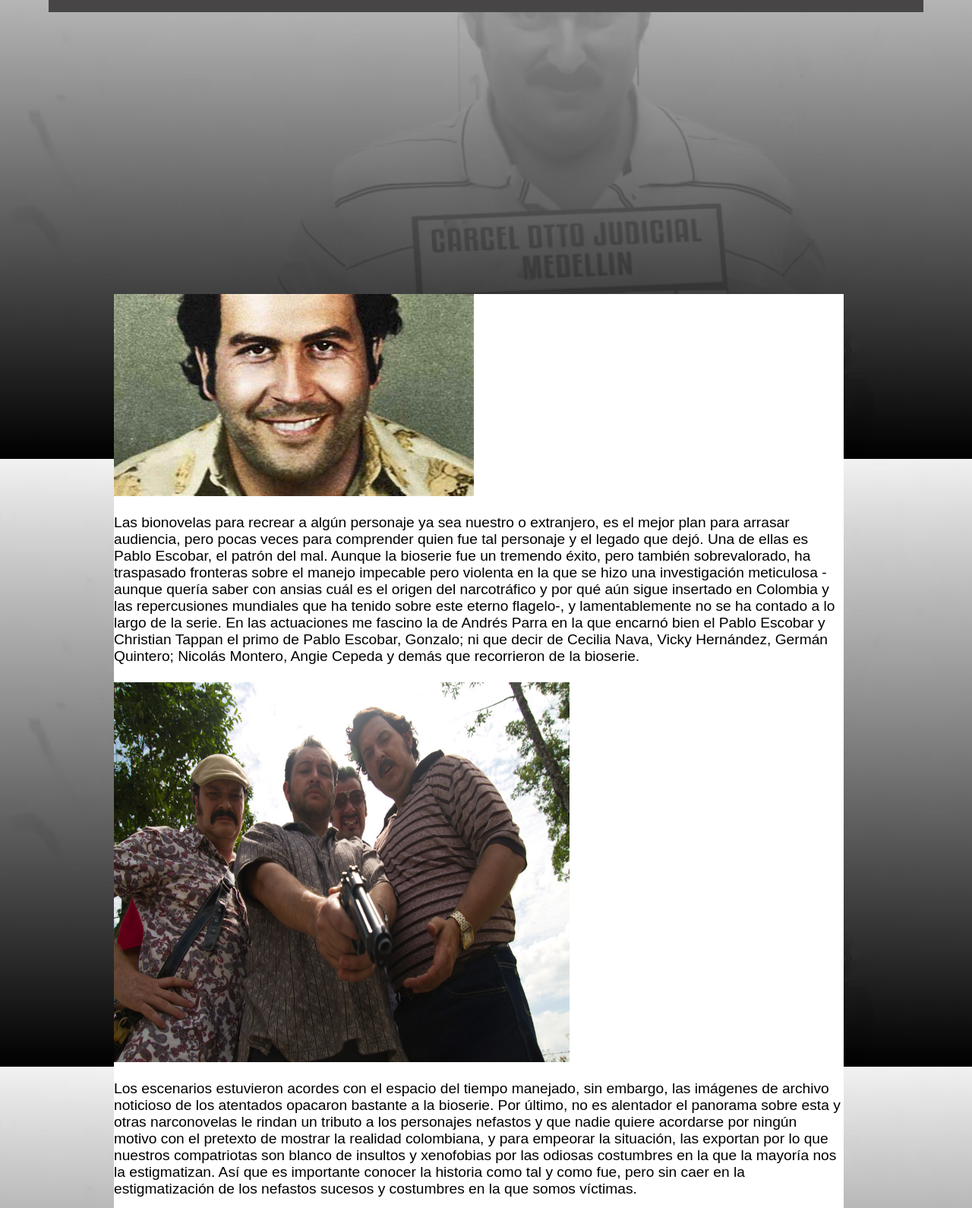
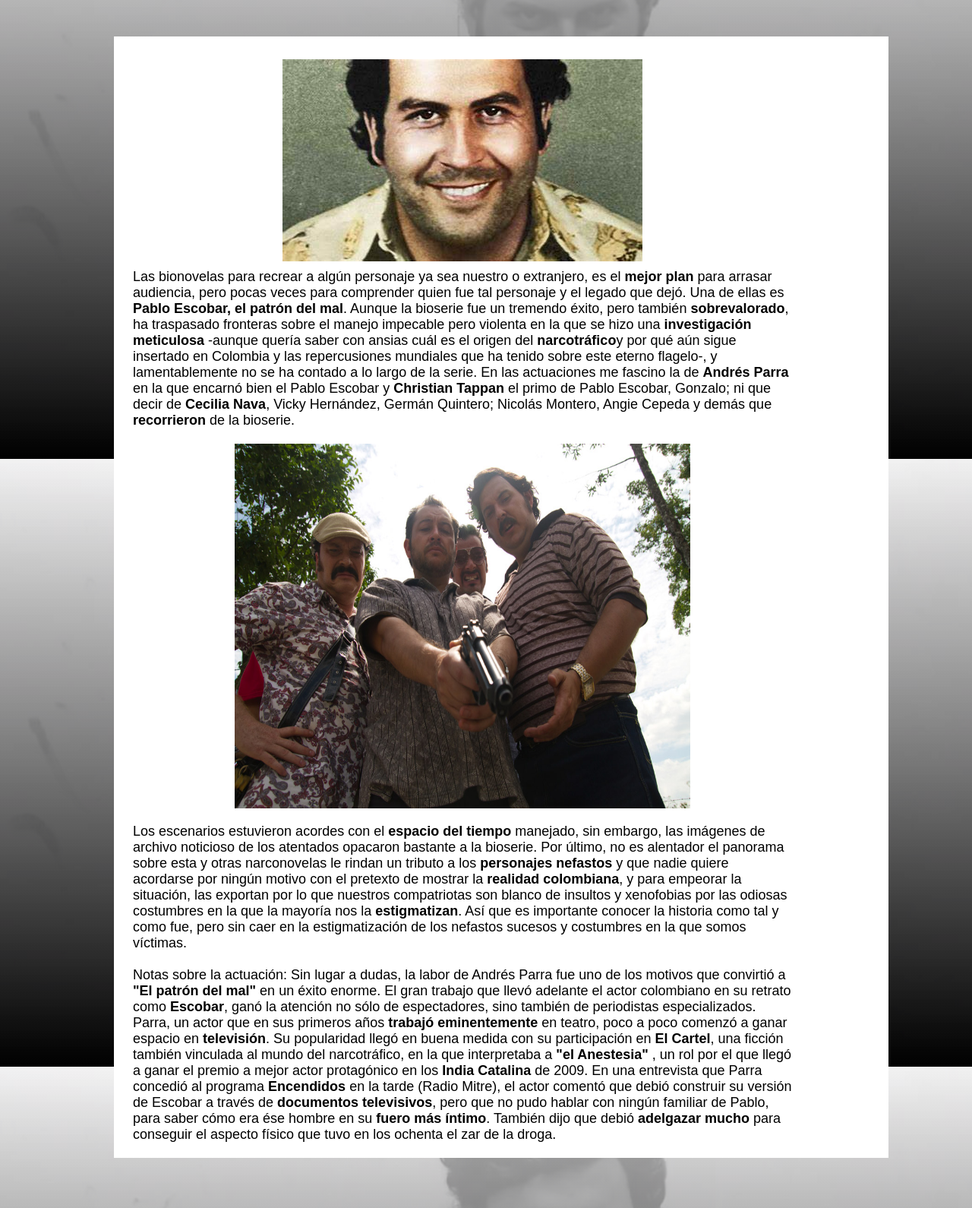
Before and after one commit to velazquezfacu/EPDMlaboratorio3, a plain HTML site: page criticas.html in a window 1280 px wide. Shown: the part 196-1786 px from the top of the page at 76% size. Drawn offline with nearby package versions, Linux system fonts and the light colour scheme.

Commit message:
correcion de mediaqueries
corregí la sección de personajes, críticas y la home.

```diff
--- a/criticas.html
+++ b/criticas.html
@@ -46,31 +46,33 @@
     </div>
     <div class="conten">
         <div class="parrafocrititca">
-
-            <img src="./Images/realpablo.jpg" alt="Pablo Escobar">
-            <p> Las bionovelas para recrear a algún personaje ya sea nuestro o extranjero, es el mejor plan para arrasar audiencia, pero pocas veces para comprender quien fue tal personaje y el legado que dejó. Una de ellas es Pablo Escobar, el patrón del mal.
-                Aunque la bioserie fue un tremendo éxito, pero también sobrevalorado, ha traspasado fronteras sobre el manejo impecable pero violenta en la que se hizo una investigación meticulosa
-                -aunque quería saber con ansias cuál es el origen del narcotráfico y por qué aún sigue insertado en Colombia y las repercusiones mundiales que ha tenido sobre este eterno flagelo-,
+            <article class="criticaimg">
+                <img src="./Images/realpablo.jpg" alt="Pablo Escobar">
+            </article>
+            <p> Las bionovelas para recrear a algún personaje ya sea nuestro o extranjero, es el <strong>mejor plan</strong> para arrasar audiencia, pero pocas veces para comprender quien fue tal personaje y el legado que dejó. Una de ellas es <strong>Pablo Escobar, el patrón del mal</strong>.
+                Aunque la bioserie fue un tremendo éxito, pero también <strong>sobrevalorado</strong>, ha traspasado fronteras sobre el manejo impecable pero violenta en la que se hizo una <strong>investigación meticulosa</strong>
+                -aunque quería saber con ansias cuál es el origen del <strong>narcotráfico</strong>y por qué aún sigue insertado en Colombia y las repercusiones mundiales que ha tenido sobre este eterno flagelo-,
                 y lamentablemente no se ha contado a lo largo de la serie.
-                En las actuaciones me fascino la de Andrés Parra en la que encarnó bien el Pablo Escobar y Christian Tappan el primo de Pablo Escobar, Gonzalo; ni que decir de Cecilia Nava, Vicky Hernández, Germán Quintero;
-                Nicolás Montero, Angie Cepeda y demás que recorrieron de la bioserie.
+                En las actuaciones me fascino la de <strong>Andrés Parra</strong> en la que encarnó bien el Pablo Escobar y <strong>Christian Tappan </strong>el primo de Pablo Escobar, Gonzalo; ni que decir de <strong>Cecilia Nava</strong>, Vicky Hernández, Germán Quintero;
+                Nicolás Montero, Angie Cepeda y demás que <strong>recorrieron</strong> de la bioserie.
             </p>
 
-            <img class="imgextraditables" src="./Images/Extraditables.jpg"  alt="Extraditables">
-
-            <p> Los escenarios estuvieron acordes con el espacio del tiempo manejado, sin embargo, las imágenes de archivo noticioso de los atentados opacaron bastante a la bioserie.
-                Por último, no es alentador el panorama sobre esta y otras narconovelas le rindan un tributo a los personajes nefastos y que nadie quiere acordarse por ningún motivo con el pretexto de mostrar la realidad colombiana, y para empeorar la situación,
-                las exportan por lo que nuestros compatriotas son blanco de insultos y xenofobias por las odiosas costumbres en la que la mayoría nos la estigmatizan.
+            <article class="criticaimg">
+                <img class="imgextraditables" src="./Images/Extraditables.jpg"  alt="Extraditables">
+            </article>
+            <p> Los escenarios estuvieron acordes con el <strong>espacio del tiempo</strong> manejado, sin embargo, las imágenes de archivo noticioso de los atentados opacaron bastante a la bioserie.
+                Por último, no es alentador el panorama sobre esta y otras narconovelas le rindan un tributo a los <strong>personajes nefastos</strong> y que nadie quiere acordarse por ningún motivo con el pretexto de mostrar la <strong>realidad colombiana</strong>, y para empeorar la situación,
+                las exportan por lo que nuestros compatriotas son blanco de insultos y xenofobias por las odiosas costumbres en la que la mayoría nos la <strong>estigmatizan</strong>.
                  Así que es importante conocer la historia como tal y como fue, pero sin caer en la estigmatización de los nefastos sucesos y costumbres en la que somos víctimas.
             </p>
 
             <p>
-                <br>Notas sobre la actuación: Sin lugar a dudas, la labor de Andrés Parra fue uno de los motivos que convirtió a El patrón del mal en un éxito enorme.
-                El gran trabajo que llevó adelante el actor colombiano en su retrato como Escobar, ganó la atención no sólo de espectadores, sino también de periodistas especializados.
-                Parra, un actor que en sus primeros años trabajó eminentemente en teatro, poco a poco comenzó a ganar espacio en televisión.
-                Su popularidad llegó en buena medida con su participación en El Cartel, una ficción también vinculada al mundo del narcotráfico, en la que interpretaba a "el Anestesia", un rol por el que llegó a ganar el premio a mejor actor protagónico en los India Catalina de 2009.
-                En una entrevista que Parra concedió al programa Encendidos en la tarde (Radio Mitre), el actor comentó que debió construir su versión de Escobar a través de documentos televisivos, pero que no pudo hablar con ningún familiar de Pablo, para saber cómo era ése hombre en su fuero más íntimo.
-                También dijo que debió adelgazar mucho para conseguir el aspecto físico que tuvo en los ochenta el zar de la droga.
+                <br>Notas sobre la actuación: Sin lugar a dudas, la labor de Andrés Parra fue uno de los motivos que convirtió a <strong>"El patrón del mal"</strong> en un éxito enorme.
+                El gran trabajo que llevó adelante el actor colombiano en su retrato como <strong>Escobar</strong>, ganó la atención no sólo de espectadores, sino también de periodistas especializados.
+                Parra, un actor que en sus primeros años <strong>trabajó eminentemente</strong> en teatro, poco a poco comenzó a ganar espacio en <strong>televisión</strong>.
+                Su popularidad llegó en buena medida con su participación en <strong>El Cartel</strong>, una ficción también vinculada al mundo del narcotráfico, en la que interpretaba a <strong>"el Anestesia"</strong> , un rol por el que llegó a ganar el premio a mejor actor protagónico en los <strong>India Catalina</strong> de 2009.
+                En una entrevista que Parra concedió al programa <strong>Encendidos</strong> en la tarde (Radio Mitre), el actor comentó que debió construir su versión de Escobar a través de <strong>documentos televisivos</strong>, pero que no pudo hablar con ningún familiar de Pablo, para saber cómo era ése hombre en su <strong>fuero más íntimo</strong>.
+                También dijo que debió <strong>adelgazar mucho</strong> para conseguir el aspecto físico que tuvo en los ochenta el zar de la droga.
             </p>
         </div>
 
--- a/estilos.css
+++ b/estilos.css
@@ -8,11 +8,11 @@
 }
 
 
-
 .imgen{
 
-    height: 550px;
-    width: 650px;
+    height: 450px;
+    width: 450px;
+
 }
 
 body{
@@ -180,17 +180,8 @@ body{
 
 @media(max-width: 950px) {
     .menu{
-        padding: 20px 10px;;
+        padding: 20px 10px;
     }
-
-    /*.menu .navbar {
-        position: absolute;
-        top: 100%;
-        left: 0;
-        right: 0;
-        background-color: #1c1c1c;
-        display: none;
-    }*/
 
     .menu .navbar ul li {
         width: 100px;
@@ -246,24 +237,41 @@ nav ul li {
     margin-top: -20px;
 
 }
-
 .inicio-primer-section{
 
     display: flex;
     align-items: center;
-    justify-content: center;
+    justify-content: start;
+
+
 }
 
-@media screen and (max-width: 700px){
+
+.contenedor1_section1_article{
+
+    height: 500px;
+    width:  450px;
+    padding-right: 50px;
+}
+
+@media screen and (max-width: 500px){
     .inicio-primer-section {
+
         flex-direction: column;
         align-items: start;
         justify-content: start;
 
+
+    }
+    .contenedor1_section1_article{
+
+        height: 600px;
+        width:  450px;
+        padding: 3px 0;
     }
 
     body{
-        width: 100%;
+        width: 50%;
     }
 }
 
@@ -271,42 +279,40 @@ nav ul li {
 
 
 
-/*.titulo{
-    background-color: #433F3E;
-    color: white;
-    padding: 35px;
-    text-align: end;
-}*/
 
-@media (max-width: 768px){
+/*@media (max-width: 480px){
     .cuadro {
-        align-items: center;
-        justify-content: center;
+        flex-direction: row;
+        align-items: start;
+        justify-content: start;
+        display: grid;
     }
 
-}
+}*/
 
 .cuadro{
     background-color: #433F3E;
+    margin-left: 100px;
+    margin-right: 100px;
     color: white;
     padding: 35px;
     text-align: start;
 
+
 }
 
 .parrafohome{
-    justify-content: center;
+    justify-content: start;
 }
 
 .titulogaleria{
-    background-color: #474545;
     font-weight: 400;
     text-align: center;
     padding: 20px 0;
     font-size: 30px;
 }
 .titulotrailer{
-    background-color: #474545;
+
     font-weight: 400;
     text-align: center;
     padding: 20px 0;
@@ -404,66 +410,6 @@ nav ul li {
 }
 
 
-
-
-/*.galerias img{
-    border-radius: 8px;
-    width: 100%;
-    height: auto;
-    box-shadow: 0px 0px 30px #000;
-
-}
-
-.galerias{
-    display: grid;
-    grid-template-columns:
-        repeat(
-          auto-fit,
-          minmax(150px,1fr)
-        ) ;
-    gap: 32px;
-
-}
-
-.galerias2 img{
-    border-radius: 8px;
-    width: 100%;
-    height: auto;
-    box-shadow: 0px 0px 30px #000;
-
-}
-
-.galerias2{
-    display: grid;
-    grid-template-columns:
-        repeat(
-          auto-fit,
-          minmax(150px,1fr)
-        ) ;
-    gap: 32px;
-
-}
-
-.galerias3 img{
-    border-radius: 8px;
-    width: 100%;
-    height: auto;
-    box-shadow: 0px 0px 30px #000;
-
-}
-
-.galerias3{
-    display: grid;
-    grid-template-columns:
-        repeat(
-          auto-fit,
-          minmax(150px,1fr)
-        ) ;
-    gap: 32px;
-
-}*/
-
-
 .contenedor{
     max-width: 1200px;
     margin: 0 auto;
@@ -528,7 +474,7 @@ nav ul li {
 }
 
 .titulocritica{
-    background-color: #474545;
+
     height: 100px;
     margin: 5%;
     margin-top: 0;
@@ -543,59 +489,45 @@ nav ul li {
 }
 
 .parrafocrititca{
-    display: grid;
-    background-color: #FFFFFF;
-    height: 1500px;
+
 
     margin: 0%;
-    width: 85%;
-    margin-bottom: 0%;
-    margin-top: 30%;
+    width: 90%;
+    font-family: 'Nunito', sans-serif;
+    padding: 20px 25px;
 
-
-
-    font-family: sans-serif;
-    font-size: larger;
+    font-size: large;
 
 }
 
-/*.parrafocrititca2{
-    background-color: #FFFFFF;
+.criticaimg{
+    display: flex;
+    justify-content: center;
+    padding: 10px 0;
+
+}
+
+.imgextraditables{
+    display: flex;
+    justify-content: center;
+    padding: 10px 0;
+     width: 600px;
     height: 500px;
 
-    margin: 0;
-    width: 85%;
-
-    font-family: sans-serif;
-    font-size: larger;
-
-}*/
-
-.imgextraditables{
-
-    width: 600px;
-    height: 500px;
 }
 
 
 .conten{
+    display: grid;
+    background-color: #FFFFFF;
+    margin-right: 110px;
     margin-left: 150px;
-    margin-bottom: 50%;
+    margin-bottom: 10%;
 }
 
 @import url('https://fonts.googleapis.com/css2?family=Nunito:wght@200&family=Prosto+One&family=Roboto:ital,wght@0,100;0,300;0,400;0,700;1,100&display=swap');
 
-/*
-*{
-    margin: 0;
-    padding: 0;
-    box-sizing: border-box;
-}
-body{
-    font-family: 'Roboto', sans-serif;
-    display: flex;
-    min-height: 100vh;
-}*/
+
 
 .form{
     background-color: #fff;
--- a/estilospjs.css
+++ b/estilospjs.css
@@ -39,9 +39,9 @@
     margin: 0 auto;
 }
 
-@media screen and (max-width: 1300px){
+@media screen and (max-width: 850px){
     .primer_personaje {
-        flex-direction: column-reverse;
+        flex-direction: row;
     }
 
 }
```
Also changed, not shown: formulario.html (+0 -2 lines), index.html (+1 -1 lines), trailer.html (+2 -0 lines).
